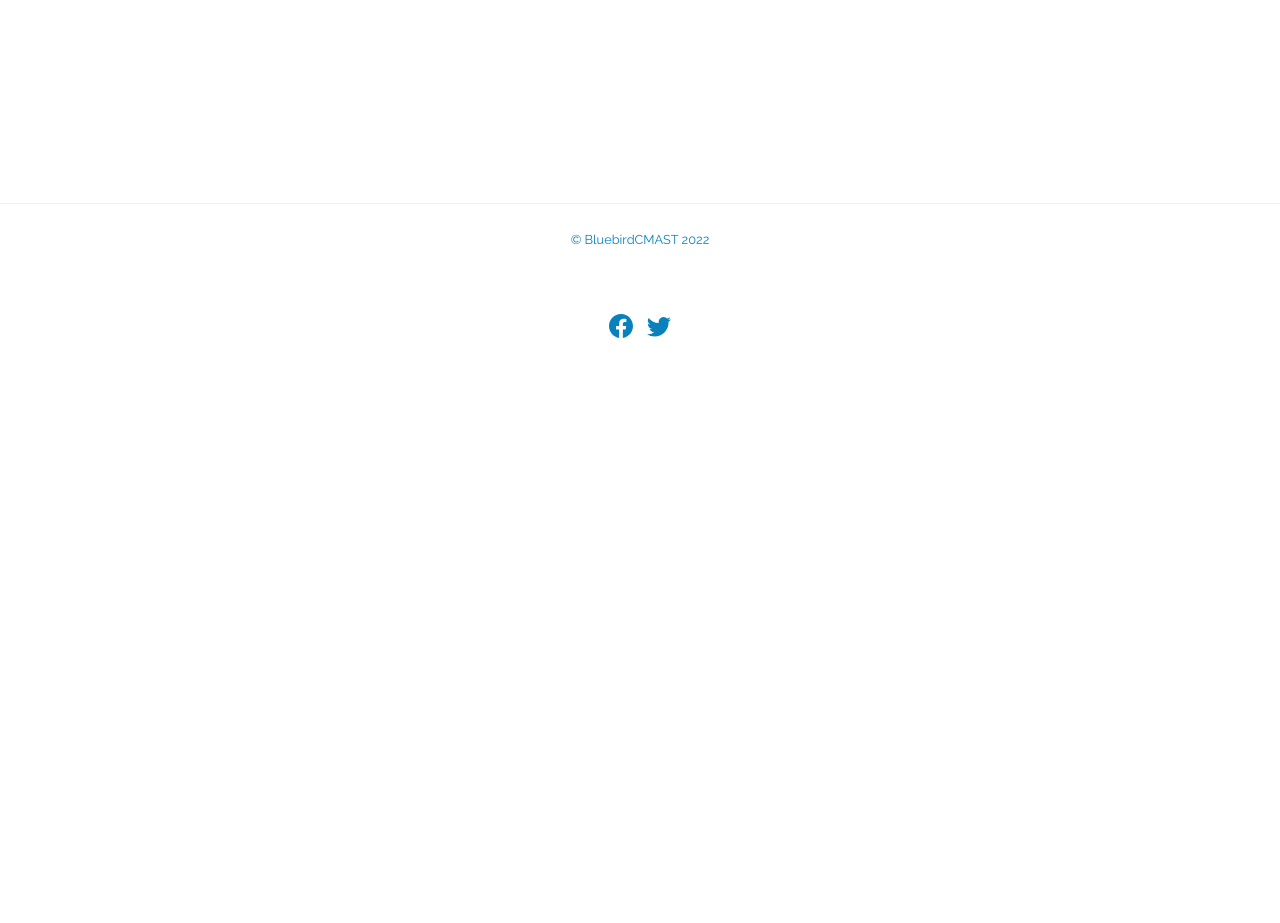
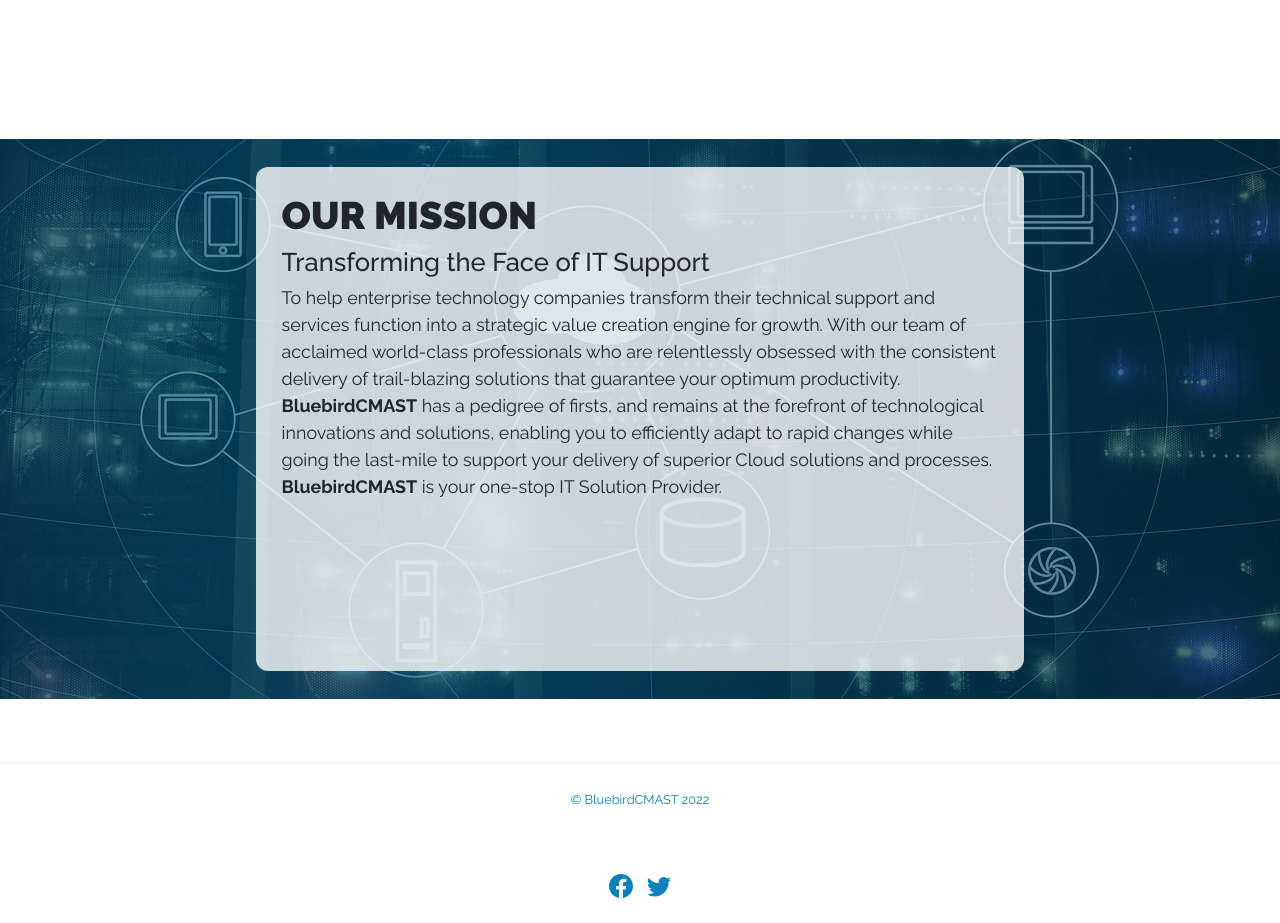
Before and after one commit to Rogue-codes/blu, a React (Create React App) app: page / in a window 1280 px wide. Shown: the part 3720-4643 px from the top of the page. Before the commit the page ends 4083 px from the top, so only its background shows below. Built offline with nearby package versions, Linux system fonts and the light colour scheme; the HTML template or start-up script is replaced by a standard one; a web font is replaced by a local one.

Commit message:
removed idea animation, added a new component on the home page

```diff
--- a/src/Components/Home.jsx
+++ b/src/Components/Home.jsx
@@ -6,6 +6,7 @@
 import {MdComputer} from 'react-icons/md'
 import {FiSettings} from 'react-icons/fi'
 import land from '../Assets/land.png'
+import logo2 from '../Assets/cloud.jpg'
 import MyVerticallyCenteredModal from './MyVerticallyCenteredModal'
 import MyVerticallyCenteredModalRight from './MyVerticallyCenteredModalRight'
 import Aos from 'aos'
@@ -251,24 +252,13 @@
             width: 200px;
             height: 200px;
         }
-        width: 300px;
+        width: 500px;
         height: 300px;
-        border-radius: 50%;
-        animation: glow 1.0s infinite alternate;
-        @keyframes glow {
-            from {
-                      box-shadow: 0 0 10px -10px #067fbcfc;
-                    }
-                    to {
-                      box-shadow: 0 0 10px 10px #067fbcfc;
-                    }
-                }
-        }
+        box-shadow: rgba(0, 0, 0, 0.35) 0px 5px 15px;
         img{
             width: 100%;
             height: 100%;
             object-fit: cover;
-            border-radius: 50%;
         }
     }
     .right{
@@ -322,6 +312,40 @@
                 border: 2px solid #0680bcc2;
             }
         }
+    }
+`
+const SixthSection = styled.div`
+    width: 100%;
+    height: 70vh;
+    background:  linear-gradient(90deg, #067fbc62 0%, #067fbc7a 32%, #067fbc48 100%),url(${logo2}) center fixed ;
+    background-size: cover;
+    -webkit-background-size:cover;
+    -moz-background-size:cover;
+    -o-background-size:cover;
+    background-position: 10% 50%;
+    display: flex;
+    justify-content: center;
+    align-items: center;
+`
+const SixthCard = styled.div`
+    width: 60%;
+    height: 90%;
+    border-radius: 12px;
+    background: #ffffffca;
+    padding: 2%;
+    h1{
+        font-size: 3vw;
+        font-family: 'Raleway', sans-serif;
+        font-weight: 900;
+    }
+    h2{
+        font-size: 2vw;
+        font-family: 'Raleway', sans-serif;
+        font-weight: 500;
+    }
+    p{
+        font-family: 'Raleway', sans-serif;
+        font-size: 1.4vw;
     }
 `
 const Btn = styled.button`
@@ -469,6 +493,14 @@
             </div>
         </FifthSection>
 
+        <SixthSection>
+            <SixthCard>
+                <h1>OUR MISSION</h1>
+                <h2>Transforming the Face of IT Support</h2>
+                <p>To help enterprise technology companies transform their technical support and services function into a strategic value creation engine for growth. With our team of acclaimed world-class professionals who are relentlessly obsessed with the consistent delivery of trail-blazing solutions that guarantee your optimum productivity. <b>BluebirdCMAST</b> has a pedigree of firsts, and remains at the forefront of technological innovations and solutions, enabling you to efficiently adapt to rapid changes while going the last-mile to support your delivery of superior Cloud solutions and processes. <b>BluebirdCMAST</b> is your one-stop IT Solution Provider.</p>
+            </SixthCard>
+        </SixthSection>
+
 
     </div>
   )
--- a/src/Components/Nav.jsx
+++ b/src/Components/Nav.jsx
@@ -177,7 +177,7 @@
       // onRest: () => set(!show),
     })
   return (
-    <Navbar bgc={ bg ? '#0680bcc2' : 'transparent'}>
+    <Navbar bgc={ bg ? '#067fbc' : 'transparent'}>
         <Logo>
             <p data-aos="fade-right">Bluebird<span>CMAST</span></p>
         </Logo>
```
Also changed, not shown: public/idea.webp, src/Assets/cloud.jpg (added).
